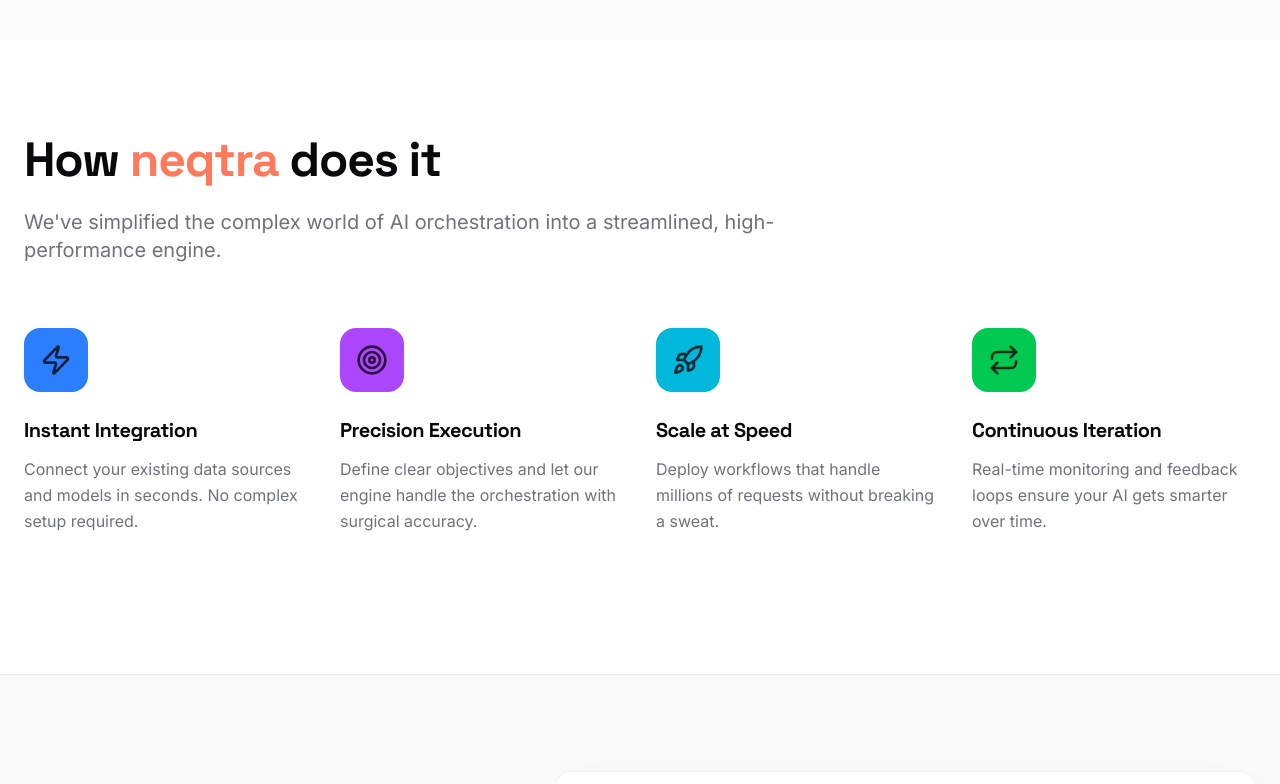
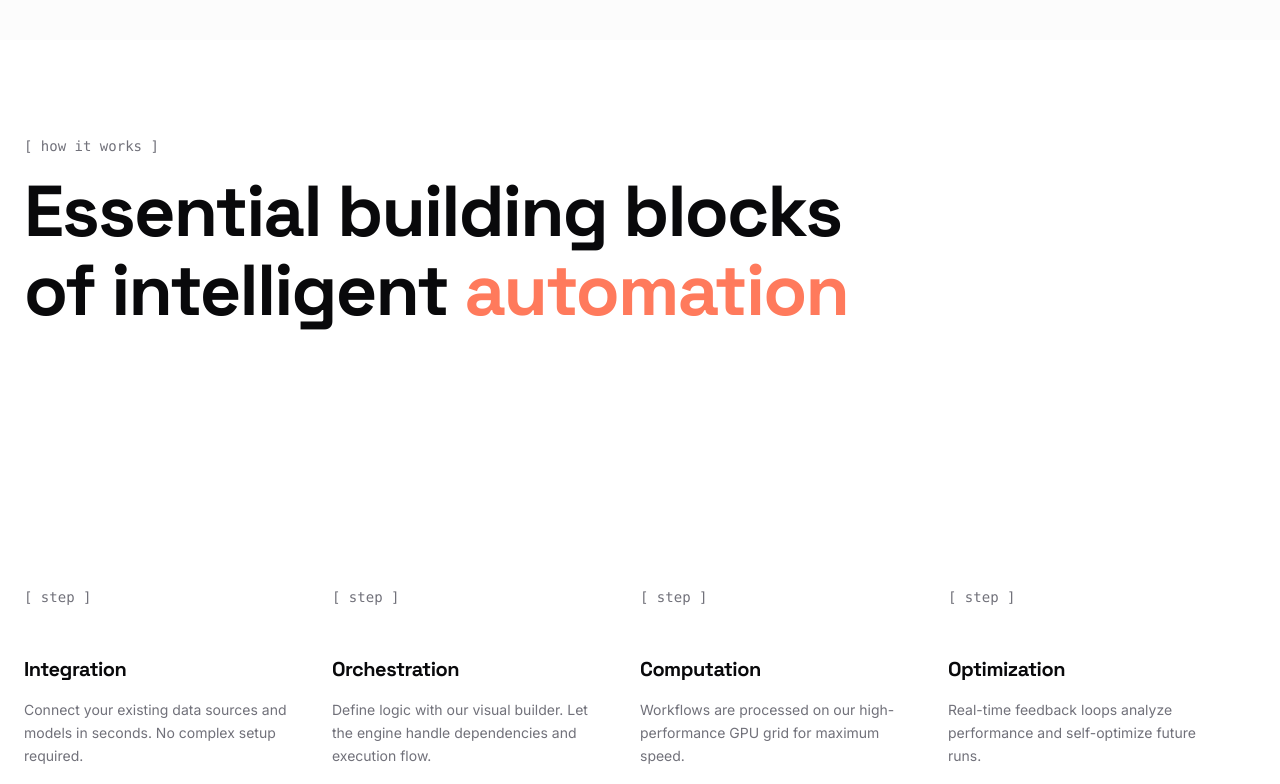
Before and after one commit to mchaitanya1118/neqtra, a React (Vite) app: page / in a window 1280 px wide. Shown: the part 1820-2604 px from the top of the page. Built offline with nearby package versions, Linux system fonts and the light colour scheme.

Commit message:
Refactor HowItWorks section to use outlined numbers and structured layout

```diff
--- a/src/components/sections/HowItWorks.tsx
+++ b/src/components/sections/HowItWorks.tsx
@@ -1,58 +1,49 @@
 import { motion } from "framer-motion";
-import { Zap, Target, Rocket, Repeat } from "lucide-react";
 
+
+
+
+export function HowItWorks() {
   const steps = [
     {
-    icon: Zap,
-    title: "Instant Integration",
-    description: "Connect your existing data sources and models in seconds. No complex setup required.",
-    color: "bg-blue-500"
+      id: "01",
+      title: "Integration",
+      description: "Connect your existing data sources and models in seconds. No complex setup required."
     },
     {
-    icon: Target,
-    title: "Precision Execution",
-    description: "Define clear objectives and let our engine handle the orchestration with surgical accuracy.",
-    color: "bg-purple-500"
+      id: "02",
+      title: "Orchestration",
+      description: "Define logic with our visual builder. Let the engine handle dependencies and execution flow."
     },
     {
-    icon: Rocket,
-    title: "Scale at Speed",
-    description: "Deploy workflows that handle millions of requests without breaking a sweat.",
-    color: "bg-cyan-500"
+      id: "03",
+      title: "Computation",
+      description: "Workflows are processed on our high-performance GPU grid for maximum speed."
     },
     {
-    icon: Repeat,
-    title: "Continuous Iteration",
-    description: "Real-time monitoring and feedback loops ensure your AI gets smarter over time.",
-    color: "bg-green-500"
+      id: "04",
+      title: "Optimization",
+      description: "Real-time feedback loops analyze performance and self-optimize future runs."
     }
   ];
 
-export function HowItWorks() {
   return (
-    <section className="py-24 bg-white overflow-hidden relative">
+    <section className="py-24 bg-background overflow-hidden relative">
       <div className="container mx-auto px-6">
-        <div className="max-w-3xl mb-16">
+        <div className="max-w-4xl mb-24">
+          <p className="text-sm font-mono text-muted-foreground mb-4">[ how it works ]</p>
           <motion.h2
             initial={{ opacity: 0, y: 20 }}
             whileInView={{ opacity: 1, y: 0 }}
             viewport={{ once: true }}
-            className="text-4xl md:text-5xl font-display font-bold tracking-tight text-foreground mb-6"
+            className="text-5xl md:text-7xl font-bold tracking-tight text-foreground leading-[1.1]"
           >
-            How <span className="text-primary">neqtra</span> does it
+            Essential building blocks <br />
+            of intelligent <span className="text-primary">automation</span>
           </motion.h2>
-          <motion.p
-            initial={{ opacity: 0, y: 20 }}
-            whileInView={{ opacity: 1, y: 0 }}
-            viewport={{ once: true }}
-            transition={{ delay: 0.1 }}
-            className="text-xl text-muted-foreground"
-          >
-            We've simplified the complex world of AI orchestration into a streamlined, high-performance engine.
-          </motion.p>
         </div>
 
-        <div className="grid md:grid-cols-2 lg:grid-cols-4 gap-8">
+        <div className="grid grid-cols-1 md:grid-cols-2 lg:grid-cols-4 border-y border-white/10">
           {steps.map((step, index) => (
             <motion.div
               key={index}
@@ -60,25 +51,22 @@ export function HowItWorks() {
               whileInView={{ opacity: 1, y: 0 }}
               viewport={{ once: true }}
               transition={{ delay: index * 0.1 }}
-              className="relative group"
+              className="relative py-12 pr-8 border-b md:border-b-0 border-white/10 md:border-r last:border-r-0 group"
             >
-              <div className="mb-6 relative">
-                <div className={`w-16 h-16 rounded-2xl ${step.color} bg-opacity-10 flex items-center justify-center transition-transform duration-500 group-hover:scale-110 group-hover:rotate-3`}>
-                  <step.icon className={`w-8 h-8 text-foreground opacity-80`} />
+              <div className="mb-12">
+                <span
+                  className="text-8xl font-bold text-transparent select-none transition-all duration-500 group-hover:text-primary/10"
+                  style={{ WebkitTextStroke: '1px rgba(255, 255, 255, 0.2)' }}
+                >
+                  {step.id}
+                </span>
+                <p className="mt-4 text-sm font-mono text-muted-foreground">[ step ]</p>
               </div>
-                {index < steps.length - 1 && (
-                  <div className="hidden lg:block absolute top-8 left-full w-full h-px bg-foreground/5 -z-10 translate-x-4" />
-                )}
-              </div>
-              <h3 className="text-xl font-bold mb-3 font-display">{step.title}</h3>
-              <p className="text-muted-foreground leading-relaxed">
+
+              <h3 className="text-xl font-bold mb-4 text-foreground">{step.title}</h3>
+              <p className="text-muted-foreground leading-relaxed text-sm">
                 {step.description}
               </p>
-
-              <div className="mt-6 flex items-center gap-2 text-sm font-mono text-primary opacity-0 group-hover:opacity-100 transition-opacity">
-                <span>0{index + 1}</span>
-                <div className="h-px w-8 bg-primary" />
-              </div>
             </motion.div>
           ))}
         </div>
```
Lines whose indentation alone changed are shown as unchanged.
